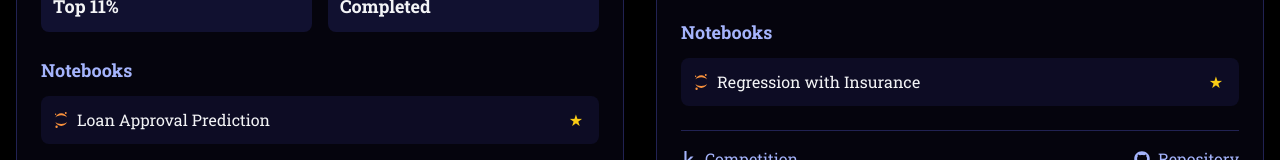
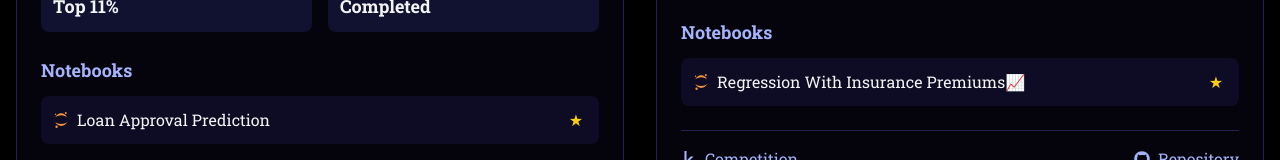
Before and after one commit to MDeus-ai/deus, a React (Create React App) app: page /kaggle-competitions in a window 1280 px wide. Shown: the part 771-931 px from the top of the page. Built offline with nearby package versions, Linux system fonts and the light colour scheme; a web font is replaced by a local one.

Commit message:
Version 5.6.6k

```diff
--- a/src/pages/kagglePage.js
+++ b/src/pages/kagglePage.js
@@ -40,12 +40,11 @@ const KagglePortfolio = () => {
       percentile: 0,
       notebooks: [
         {
-          title: "Regression with Insurance",
-          link: "https://www.kaggle.com/code/muhumuzadeusai/insurance-regression",
+          title: "Regression With Insurance Premiums📈",
+          link: "https://www.kaggle.com/code/muhumuzadeusai/regression-with-insurance-premiums",
         }
       ],
       competitionLink: "https://www.kaggle.com/competitions/playground-series-s4e12/overview",
-      githubRepo: "https://github.com/MDeus-ai/My_KAGGLE_Work",
       tags: ["Regression", "Feature Selection", "XGBoost", "CatBoost", "LightGBM"],
     },
     {
```
